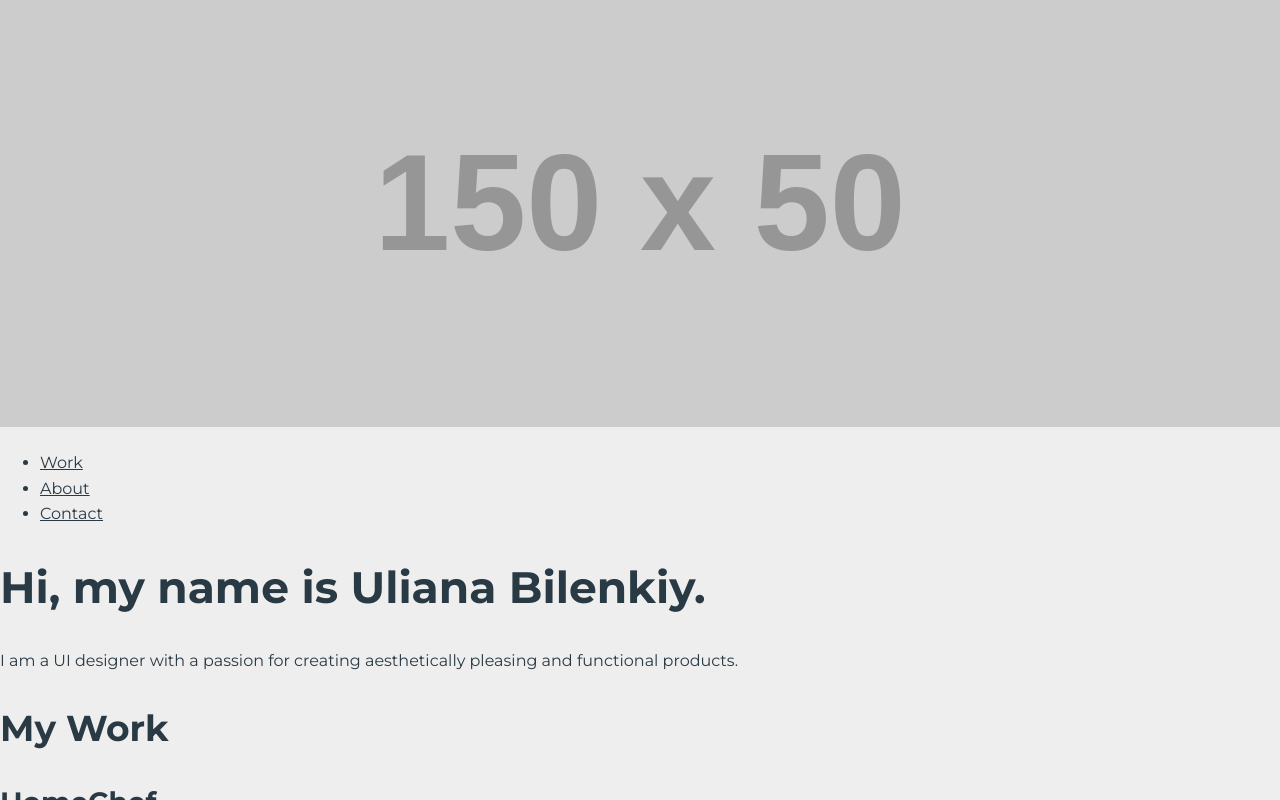
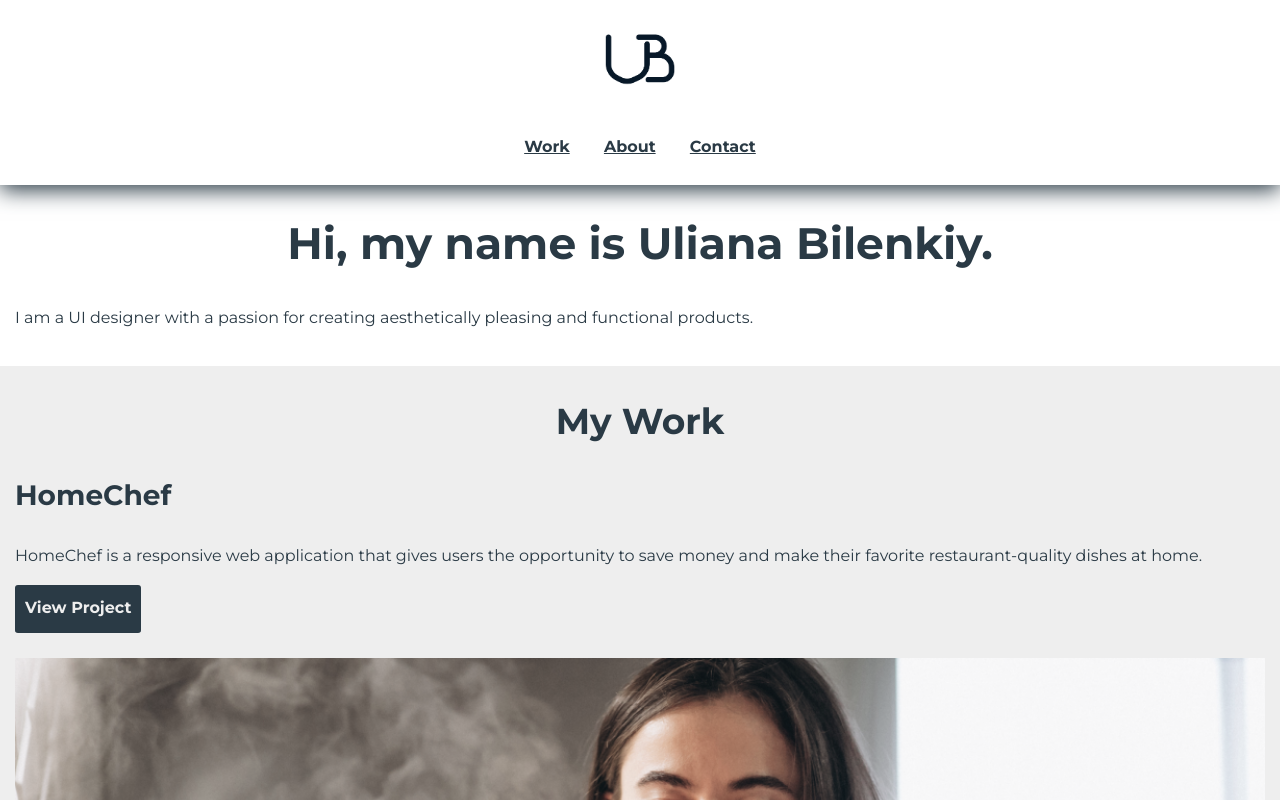
Before and after one commit to UlianaBil/portfolio-website, a plain HTML site: page index.html in a window 1280 px wide. Shown: the top 800 px of the page. Drawn offline with nearby package versions, Linux system fonts and the light colour scheme; placeholder pictures from the web are drawn by us.

Commit message:
Page layout
Change pages layout

```diff
--- a/css/style.css
+++ b/css/style.css
@@ -5,6 +5,10 @@ Text Color : #2A3A45;
 Accent Color : #EA5C2B;
 Link Color : #8A8A8A
 */
+
+* {
+    box-sizing: border-box;
+  }
 
 body {
     font-family: 'Montserrat', sans-serif;
@@ -116,3 +120,112 @@ img {
     border: 2px solid #2a3a45;
     text-decoration: none;
 }
+
+header {
+    background-color: #ffffff;
+    padding: 10px;
+    margin: 10px;
+
+}
+
+/* Layout styling */
+
+.container {
+    padding: 0 15px;
+  }
+
+  .row {
+    margin: 25px 0;
+  }
+
+  #hero h1 {
+    text-align: center;
+  }
+
+  #work h2 {
+    text-align: center;
+  }
+
+  #contact {
+    text-align: center;
+  }
+
+  #about h2 {
+    text-align: center;
+  }
+
+  #hero h1 {
+    text-align: center;
+  }
+
+  #project h1 {
+    text-align: center;
+  }
+
+  #intro h1 {
+    text-align: center;
+  }
+
+  .logo {
+    max-width: 100px;
+  }
+
+  header {
+    background-color: #ffffff;
+    text-align: center;
+    padding: 10px 0;
+    margin: 0;
+    position: fixed;
+    width: 100%;
+    box-shadow: 0px 5px 21px 0px rgba(42,58,69,1);
+    -moz-box-shadow: 0px 5px 21px 0px rgba(42,58,69,1);
+    box-shadow: 0px 5px 21px 0px rgba(42,58,69,1);;
+}
+
+  nav > ul {
+    list-style-type: none;
+    padding: 0;
+  }
+
+  nav > ul > li {
+    display: inline-block;
+  }
+
+  nav > ul > li > a {
+    padding: 0 15px;
+    font-weight: 700;
+    color: #2a3a45;
+  }
+
+  nav > ul > li > a:visited {
+    padding: 0 15px;
+    font-weight: 700;
+    color: #8A8A8A;
+  }
+
+  nav > ul > li > a:hover {
+    padding: 0 15px;
+    font-weight: 700;
+    color: #EA5C2B;
+  }
+
+  nav > ul > li > a:active {
+    padding: 0 15px;
+    font-weight: 700;
+    color: #2a3a45;
+  }
+
+  #hero {
+    background-color: #ffffff;
+  }
+
+  #hero {
+    background-color: #ffffff;
+    padding: 20px 0;
+    display: inline-block;
+    width: 100%;
+  }
+
+  main {
+    padding-top: 164px;
+  }
--- a/index.html
+++ b/index.html
@@ -2,38 +2,40 @@
 <html lang="en" dir="ltr">
 	<head>
 		<meta charset="utf-8" />
-		<link rel="stylesheet" type="text/css" href="https://cdnjs.cloudflare.com/ajax/libs/normalize/8.0.0/normalize.min.css">
-		<link rel="stylesheet" type="text/css" href="css/style.css">
+		<link rel="stylesheet" type="text/css" href="https://cdnjs.cloudflare.com/ajax/libs/normalize/8.0.0/normalize.min.css" />
+		<link rel="stylesheet" type="text/css" href="css/style.css" />
 		<link rel="icon" type="image/png" href="img/favicon-32x32.png" sizes="32x32" />
 		<link rel="icon" type="image/png" href="img/favicon-16x16.png" sizes="16x16" />
-		<link rel="preconnect" href="https://fonts.googleapis.com">
-        <link rel="preconnect" href="https://fonts.gstatic.com" crossorigin>
-        <link href="https://fonts.googleapis.com/css2?family=Montserrat:wght@400;700&display=swap" rel="stylesheet">
-		<meta name="viewport" content="width=device-width, initial-scale=1">
+		<link rel="preconnect" href="https://fonts.googleapis.com" />
+		<link rel="preconnect" href="https://fonts.gstatic.com" crossorigin />
+		<link href="https://fonts.googleapis.com/css2?family=Montserrat:wght@400;700&display=swap" rel="stylesheet" />
+		<meta name="viewport" content="width=device-width, initial-scale=1" />
 		<title>UX/UI Designer</title>
 	</head>
 	<body id="header">
 		<header>
-			<img src="https://via.placeholder.com/150x50?text=Logo" alt="Your Name" />
+			<div class="container">
+				<img class="logo" src="img/Logo.png" alt="Uliana Bilenkiy" width="100" height="100" />
 				<nav>
-				<ul>
+					<ul class="navigation">
 						<li><a href="index.html">Work</a></li>
 						<li><a href="about.html">About</a></li>
 						<li><a href="#contact">Contact</a></li>
 					</ul>
 				</nav>
+			</div>
 		</header>
 		<main>
 			<div id="hero">
-				<div>
+				<div class="container">
 					<h1>Hi, my name is Uliana Bilenkiy.</h1>
 					<p>I am a UI designer with a passion for creating aesthetically pleasing and functional products.</p>
 				</div>
 			</div>
 			<div id="work">
-				<div>
+				<div class="container">
 					<h2>My Work</h2>
-					<div>
+					<div class="row">
 						<div>
 							<h3>HomeChef</h3>
 							<p>HomeChef is a responsive web application that gives users the opportunity to save money and make their favorite restaurant-quality dishes at home.</p>
@@ -47,7 +49,7 @@
 								<img src="img/hc.png" alt="Home Chef Image" />
 							</picture>
 						</div>
-						<div>
+						<div class="row">
 							<h3>Tail Care</h3>
 							<p>
 								Tail Care is a mobile application that was created both for the iOS and Android operation systems. Helps pet owners save time taking care of their pets. The app offers all pet- related services in one place.
@@ -65,10 +67,10 @@
 			</div>
 		</main>
 		<footer id="contact">
-			<div>
+			<div class="container">
 				<h2>Get in Touch</h2>
 				<p>Looking for a designer for your next project? Contact me!</p>
-				<div>
+				<div class="row">
 					<a href="mailto:ulianabilenkiy@gmail.com" class="button contact"> Send Email</a>
 				</div>
 				<div>
```
Also changed, not shown: about.html (+10 -8 lines), homechef.html (+9 -7 lines), img/Logo.png (added). Lines whose indentation alone changed are shown as unchanged.
